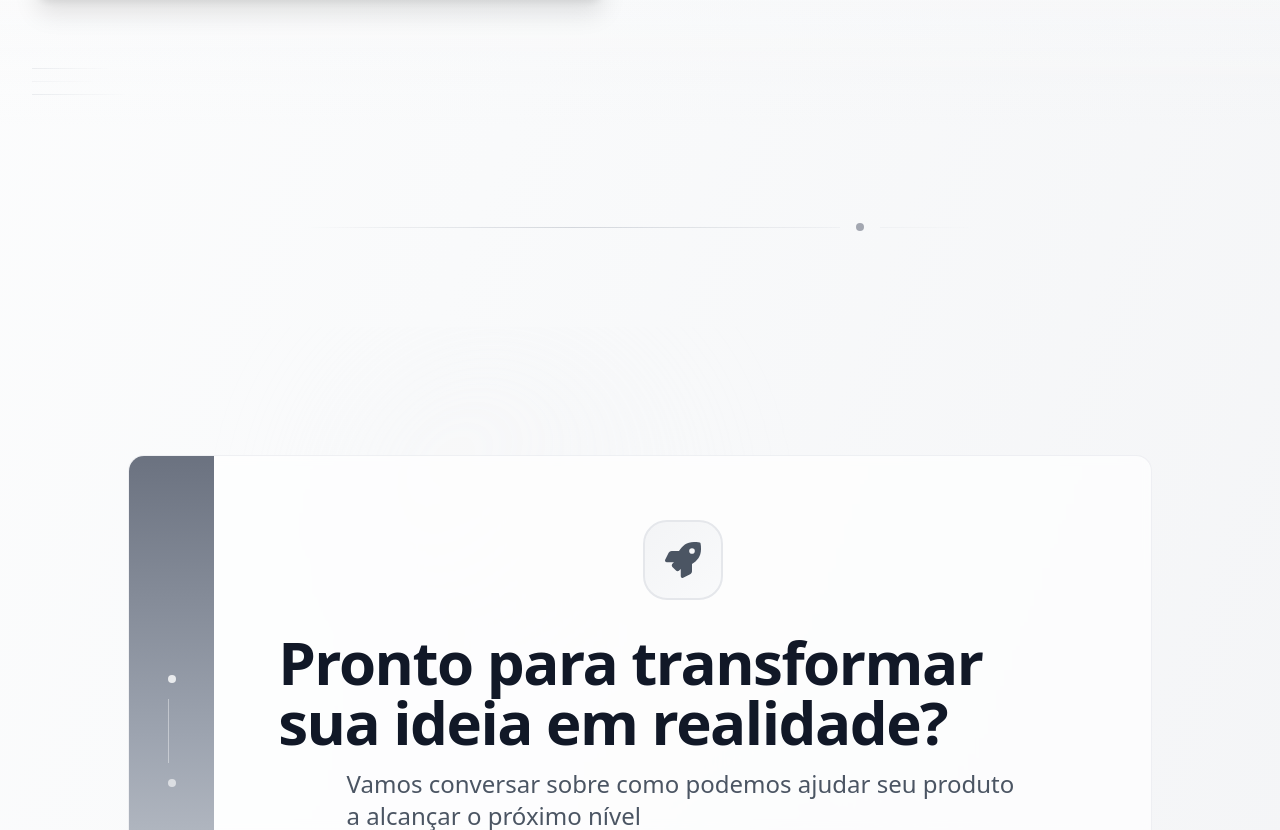
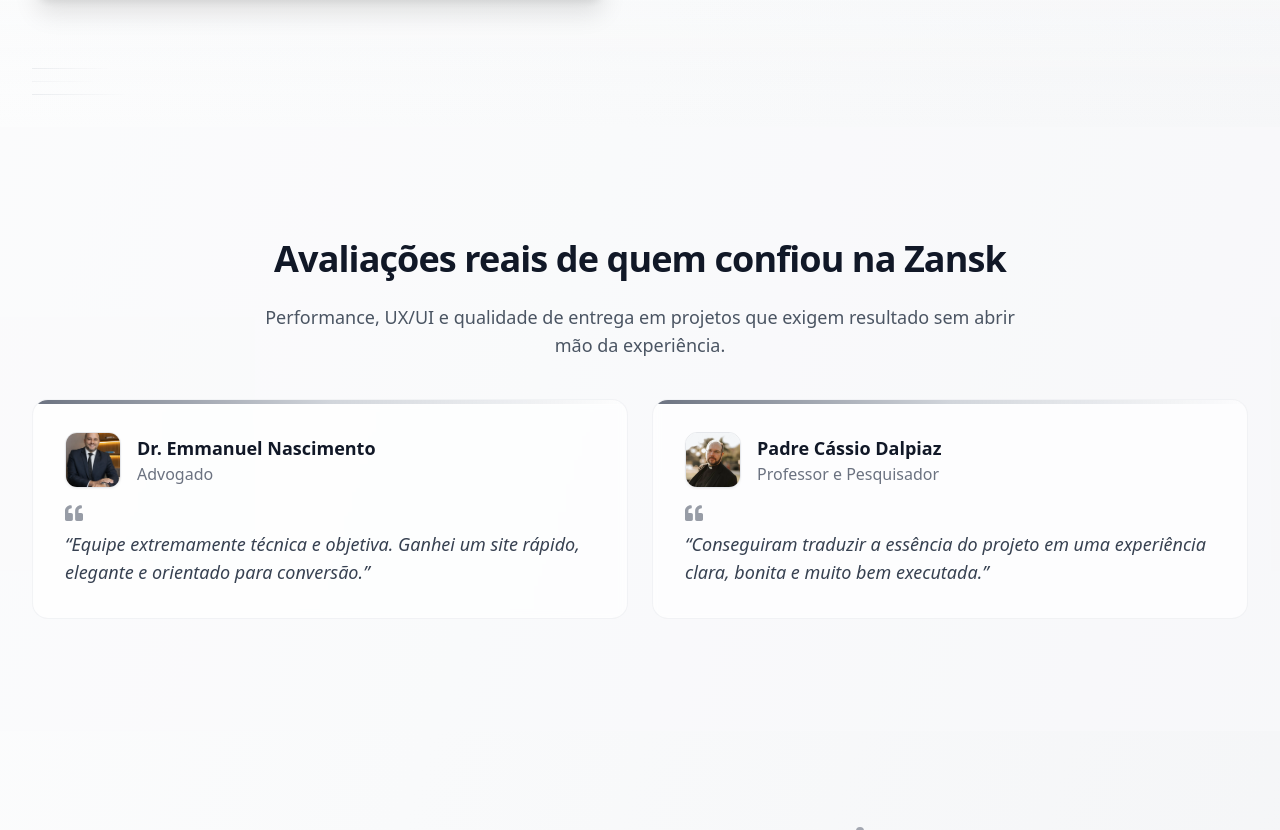
Before and after one commit to Diogo0602x/zansk, a Next.js app: page / in a window 1280 px wide. Shown: the part 1970-2800 px from the top of the page. Built offline with nearby package versions, Linux system fonts and the light colour scheme; no server answers.

Commit message:
feat: avaliations section

```diff
--- a/src/app/page.tsx
+++ b/src/app/page.tsx
@@ -1,9 +1,24 @@
 import { Box, Container, Stack, Typography, Button, Card, Image, HeroSection, ContentBlock, SectionDivider, VisualAccent } from "@/components/ui";
 import siteContent from "@/constants/siteContent";
-import { FaPalette, FaRocket, FaCheckCircle, FaArrowRight, FaLayerGroup } from "react-icons/fa";
+import { FaPalette, FaRocket, FaCheckCircle, FaArrowRight, FaLayerGroup, FaQuoteLeft } from "react-icons/fa";
 
 const { pages } = siteContent;
 const homeContent = pages.home;
+
+const featuredReviews = [
+  {
+    name: "Dr. Emmanuel Nascimento",
+    role: "Advogado",
+    image: "/reviews/foto-emmanuel.webp",
+    text: "Equipe extremamente técnica e objetiva. Ganhei um site rápido, elegante e orientado para conversão.",
+  },
+  {
+    name: "Padre Cássio Dalpiaz",
+    role: "Professor e Pesquisador",
+    image: "/reviews/foto-padre-cassio.webp",
+    text: "Conseguiram traduzir a essência do projeto em uma experiência clara, bonita e muito bem executada.",
+  },
+];
 
 export default function HomePage() {
   return (
@@ -187,6 +202,56 @@ export default function HomePage() {
         </Container>
       </Box>
 
+      <Box className="py-20 lg:py-28 bg-gray-50/50">
+        <Container>
+          <Stack spacing="lg" className="mb-10">
+            <Typography variant="title" as="h2" weight="bold" className="text-gray-900 text-center">
+              Avaliações reais de quem confiou na Zansk
+            </Typography>
+            <Typography variant="body" as="p" className="text-gray-600 text-center max-w-3xl mx-auto">
+              Performance, UX/UI e qualidade de entrega em projetos que exigem resultado sem abrir mão da experiência.
+            </Typography>
+          </Stack>
+
+          <Box className="grid grid-cols-1 md:grid-cols-2 gap-6">
+            {featuredReviews.map((review) => (
+              <Card key={review.name} variant="glass" padding="lg" className="relative overflow-hidden border-accent-200/50">
+                <Box className="absolute top-0 left-0 w-full h-1 bg-gradient-to-r from-accent-500 via-accent-300 to-transparent" />
+                <Stack spacing="md">
+                  <Box className="flex items-center gap-4">
+                    <Box className="relative w-14 h-14 rounded-xl overflow-hidden border border-accent-200 shadow-sm">
+                      <Image
+                        src={review.image}
+                        alt={review.name}
+                        fill
+                        sizes="56px"
+                        quality={76}
+                        className="object-cover"
+                      />
+                    </Box>
+                    <Box>
+                      <Typography variant="body" as="p" weight="semibold" className="text-gray-900">
+                        {review.name}
+                      </Typography>
+                      <Typography variant="caption" as="p" className="text-gray-500">
+                        {review.role}
+                      </Typography>
+                    </Box>
+                  </Box>
+
+                  <Box className="space-y-2">
+                    <FaQuoteLeft className="text-accent-500/70 text-lg" />
+                    <Typography variant="body" as="p" className="text-gray-700 leading-relaxed italic">
+                      &ldquo;{review.text}&rdquo;
+                    </Typography>
+                  </Box>
+                </Stack>
+              </Card>
+            ))}
+          </Box>
+        </Container>
+      </Box>
+
       <SectionDivider variant="asymmetric" spacing="lg" />
 
       <Box className="py-20 lg:py-32 relative overflow-hidden">
```
Also changed, not shown: public/reviews/foto-emmanuel.webp (added), public/reviews/foto-padre-cassio.webp (added).
